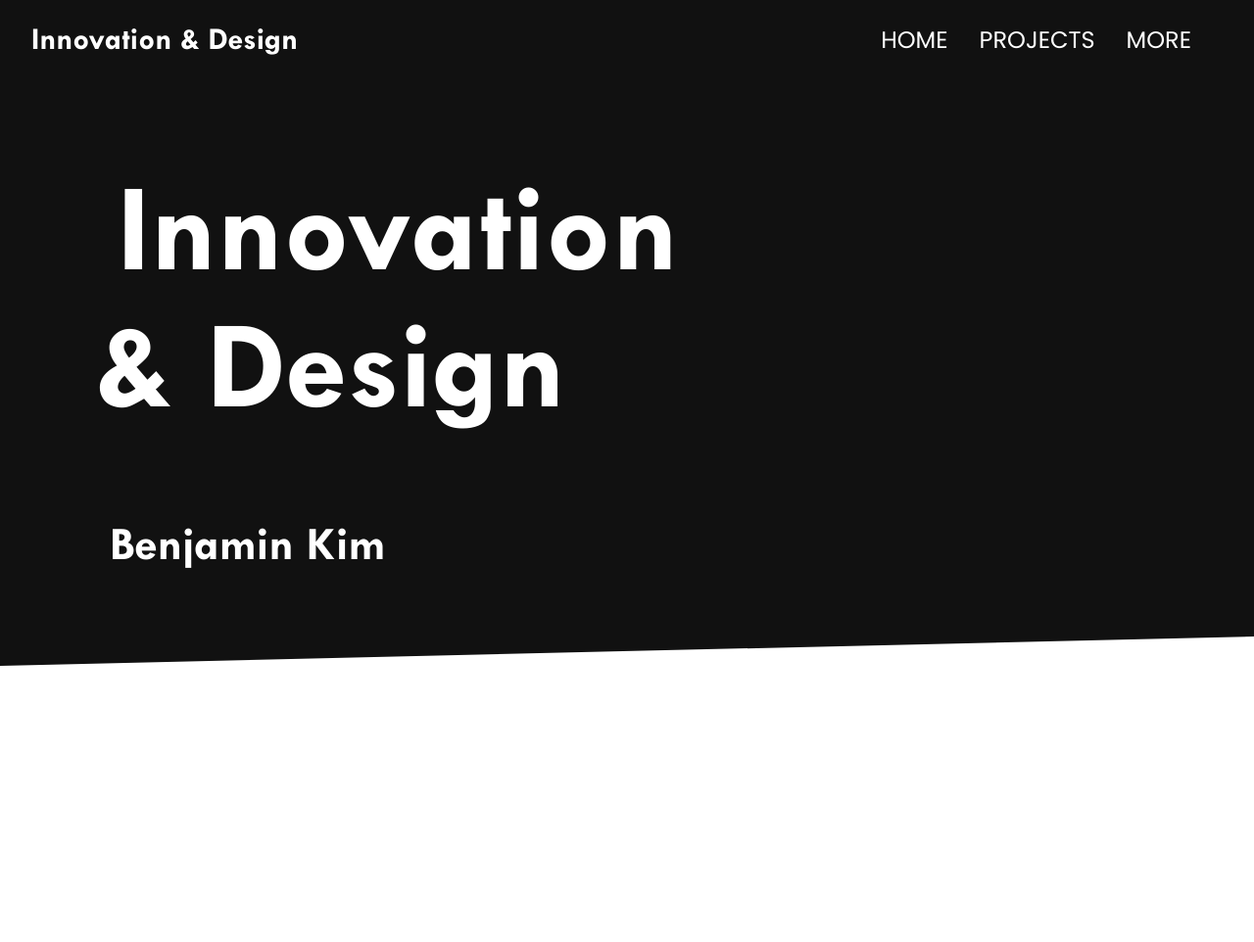
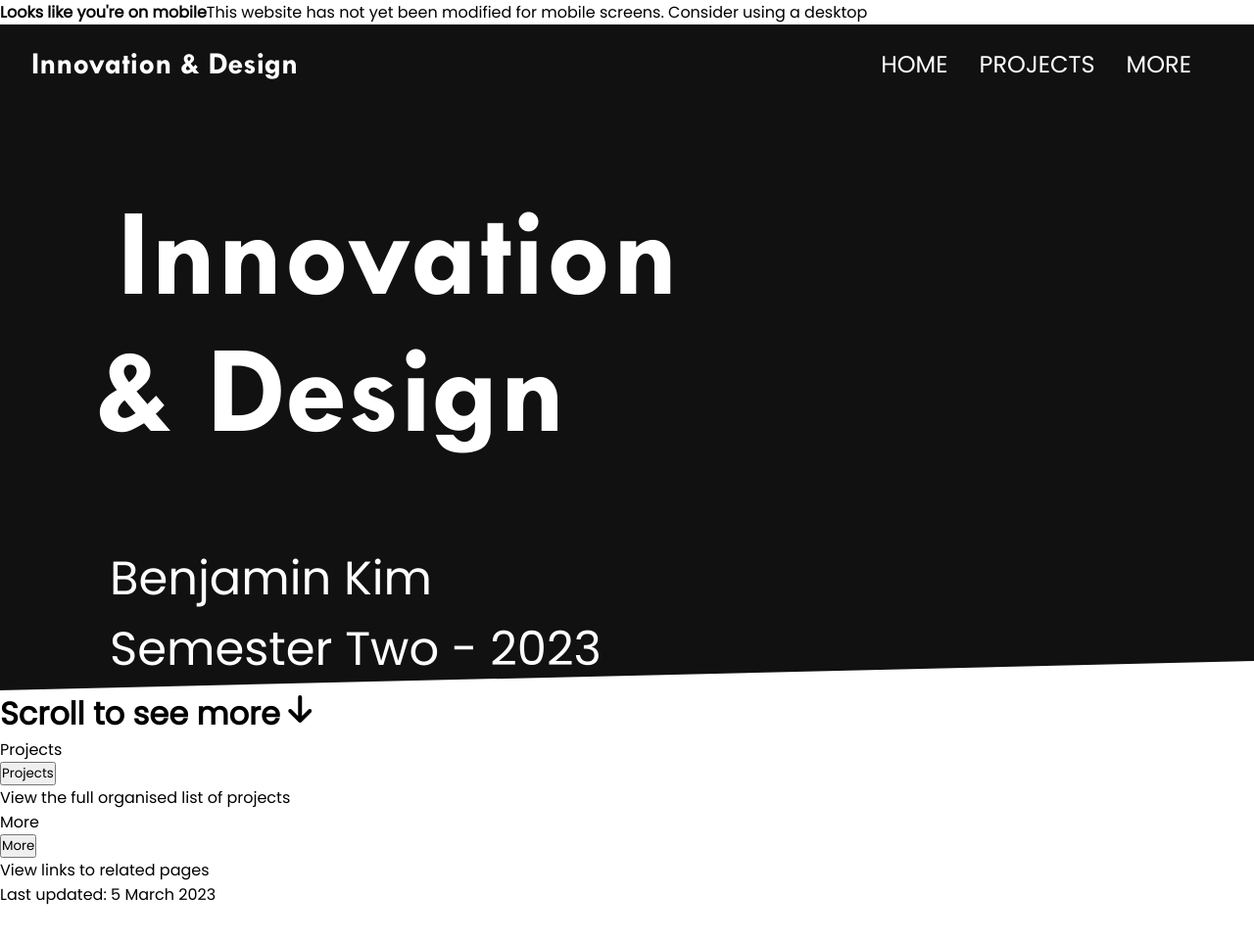
Before and after one commit to illuletter/innoDesign, a plain HTML site: page index.html in a window 1280 px wide. Shown: the top 962 px of the page at 98% size. After the commit the page ends 926 px from the top, so only its background shows below. Drawn offline with Linux system fonts and the light colour scheme.

Commit message:
Update index.html

```diff
--- a/index.html
+++ b/index.html
@@ -1,4 +1,3 @@
-<!DOCTYPE html>
 <html lang="en">
 <head>
     <meta charset="UTF-8">
@@ -6,8 +5,10 @@
     <meta name="viewport" content="width=device-width, initial-scale=1.0">
     <title>Innovation & Design - Benjamin Kim</title>
     <link rel="stylesheet" href="style.css">
+    <script src="https://kit.fontawesome.com/fe40b25ac7.js" crossorigin="anonymous"></script>
 </head>
 <body>
+    <div class="mobileNotif"><b>Looks like you're on mobile</b>This website has not yet been modified for mobile screens. Consider using a desktop</div>
     <nav>
         <div><a href="index.html" class="logo">Innovation & Design</a></div>
         <div class="navList">
@@ -18,13 +19,53 @@
     </nav>
     <div class="navClipGuard"></div>
     <div class="slantOne">
-        <div class="titleBox">
+        <div class="titleBox" style="padding: 0 6rem;">
             <div class="pgTitle">Innovation</div>
             <div class="pgTitle delayedTitle">& Design</div>
         </div>
-        <div class="pgTitle author">Benjamin Kim</div>
+        <div class="pgTitle author">
+            <div class="scroller">
+                <div class="inner">
+                    <div>Benjamin Kim</div>
+                    <div>Semester Two - 2023</div>
+                    <div>J. H. Bruns Collegiate</div>
+                </div>
+            </div>
+        </div>
     </div>
-    <div style="height: 400vh;"></div>
+    <div class="homeContent">
+        <h1 class="scrollNotif">Scroll to see more&nbsp;<i class="fa-solid fa-arrow-down"></i></h1>
+        <!-- <h1 class="welcome">Welcome to my Innovation & Design portfolio</h1> -->
+    </div>
+    <div class="linkGrid">
+        <div class="linkName enlargedName">Projects</div>
+        <div class="linkButton">
+            <a href="projects.html">
+                <button class="buttonMaster">
+                    <span class="circle" aria-hidden="true">
+                    <span class="icon arrow"></span>
+                    </span>
+                    <span class="button-text">Projects</span>
+                </button>
+            </a>
+        </div>
+        <div>View the full organised list of projects</div>
+    </div>
+    <div class="linkGrid">
+        <div class="linkName enlargedName">More</div>
+        <div class="linkButton">
+            <a href="more.html">
+                <button class="buttonMaster">
+                    <span class="circle" aria-hidden="true">
+                    <span class="icon arrow"></span>
+                    </span>
+                    <span class="button-text">More</span>
+                </button>
+            </a>
+        </div>
+        <div>View links to related pages</div>
+    </div>
+    <div class="lastUpdate">Last updated: 5 March 2023</div>
     <script src="script.js"></script>
 </body>
 </html>
```
